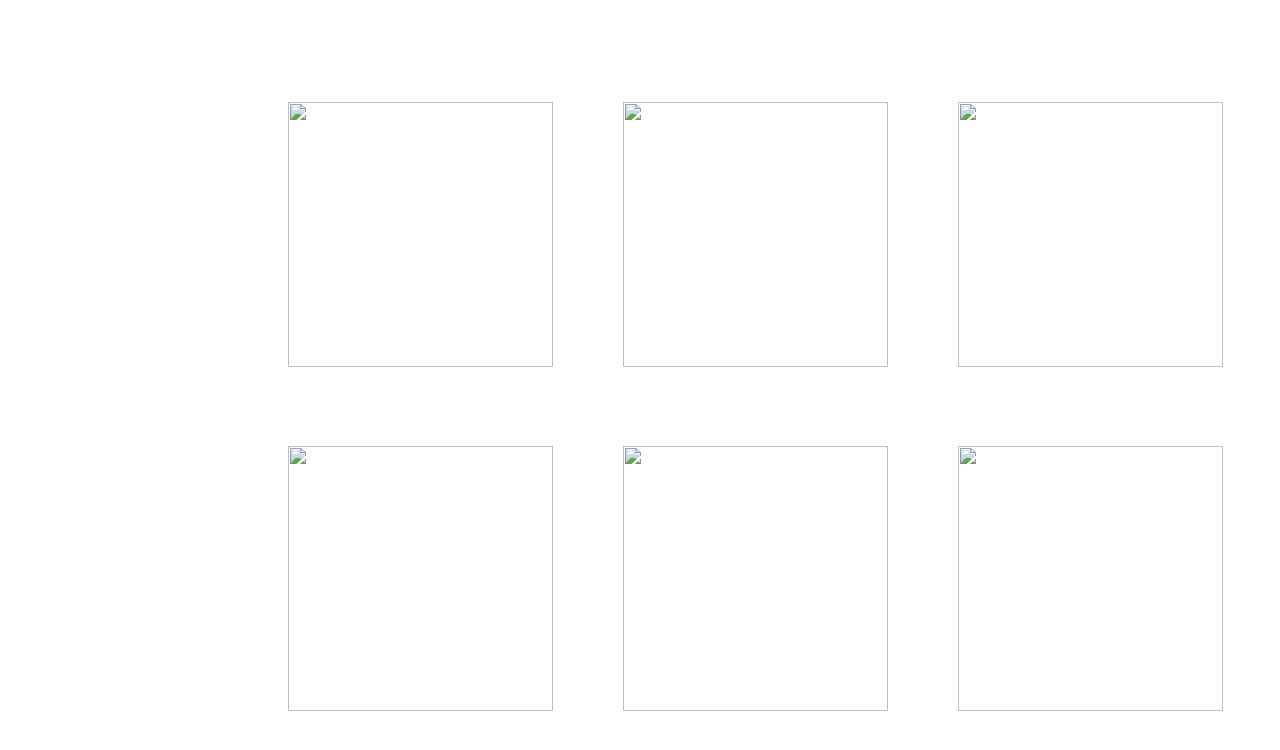
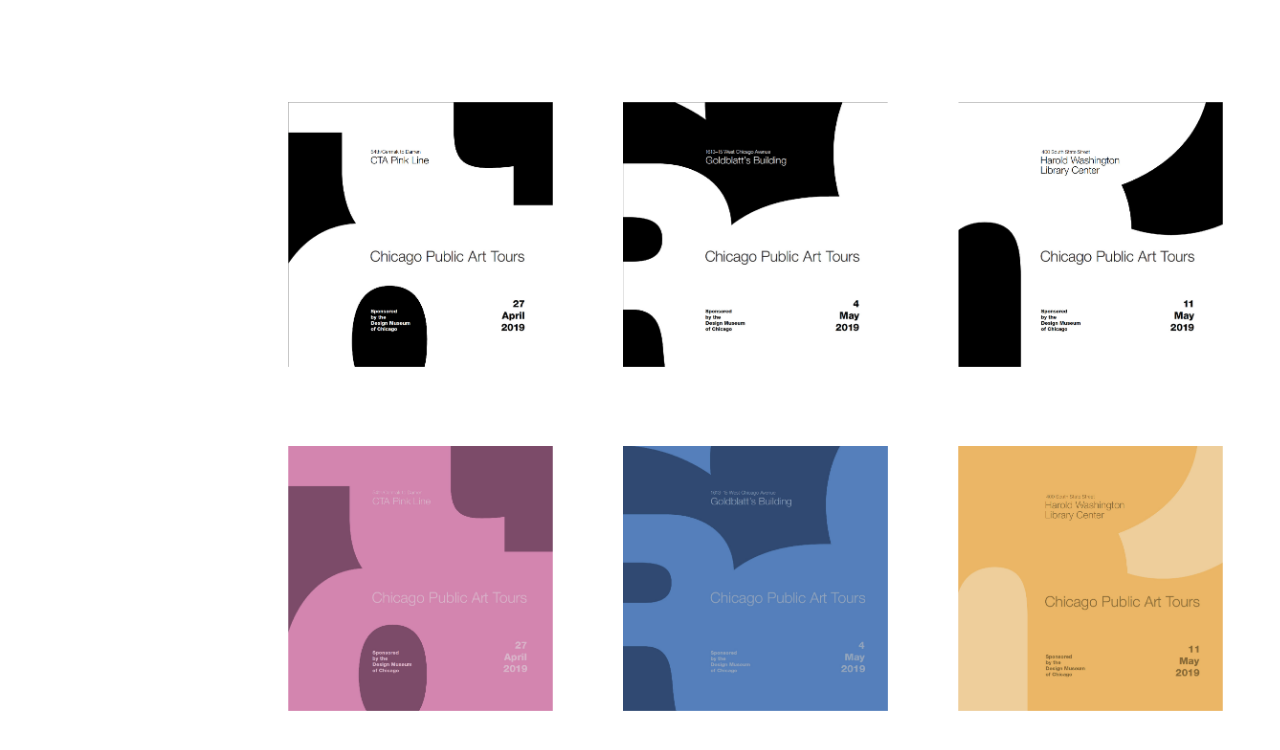
Before and after one commit to haleyhensley/haleyhensley.github.io, a plain HTML site: page 2d_form.html in a window 1280 px wide. Shown: the part 186-936 px from the top of the page. Drawn offline with Linux system fonts and the light colour scheme.

Commit message:
Add files via upload

```diff
--- a/2d_form.html
+++ b/2d_form.html
@@ -90,17 +90,17 @@
 <h2>2d form</h2>
 
 <div class="main">
-<img src="images/2d_1.jpg" alt="">
+<img src="2d_1.jpg" alt="">
 
-<img src="images/2d_4.jpg" alt="">
+<img src="2d_4.jpg" alt="">
 
-<img src="images/2d_2.jpg" alt="">
+<img src="2d_2.jpg" alt="">
 
-<img src="images/2d_5.jpg" alt="">
+<img src="2d_5.jpg" alt="">
 
-<img src="images/2d_3.jpg" alt="">
+<img src="2d_3.jpg" alt="">
 
-<img src="images/2d_6.jpg" alt="">
+<img src="2d_6.jpg" alt="">
 
 </div>
 
```
